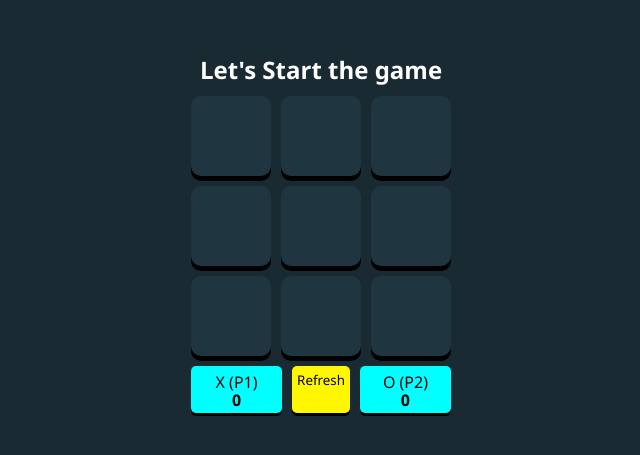
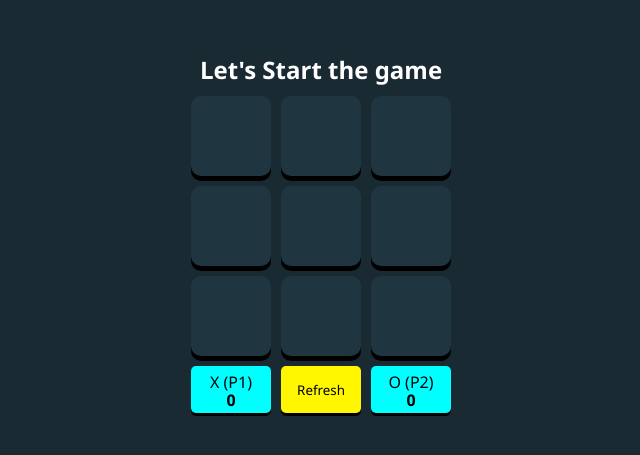
Before and after one commit to vishalqalandari903/JS_Projects_Youtube, a plain HTML site: page 7. Tic Tac Toe/index.html in a window 1280 px wide. Shown: the part 167-622 px from the top of the page, without its empty margins (319-959 px from the left). Drawn offline with Linux system fonts and the light colour scheme.

Commit message:
tic tac toe issue

```diff
--- a/7. Tic Tac Toe/index.html
+++ b/7. Tic Tac Toe/index.html
@@ -27,7 +27,9 @@
           <p class="actionButton x_win_count blue__button">
             X (P1) <span>0</span>
           </p>
-          <button class="action yellow__button refresh__button">Refresh</button>
+          <button class="actionButton yellow__button refresh__button">
+            Refresh
+          </button>
           <p class="actionButton o_win_count blue__button">
             O (P2) <span>0</span>
           </p>
```
